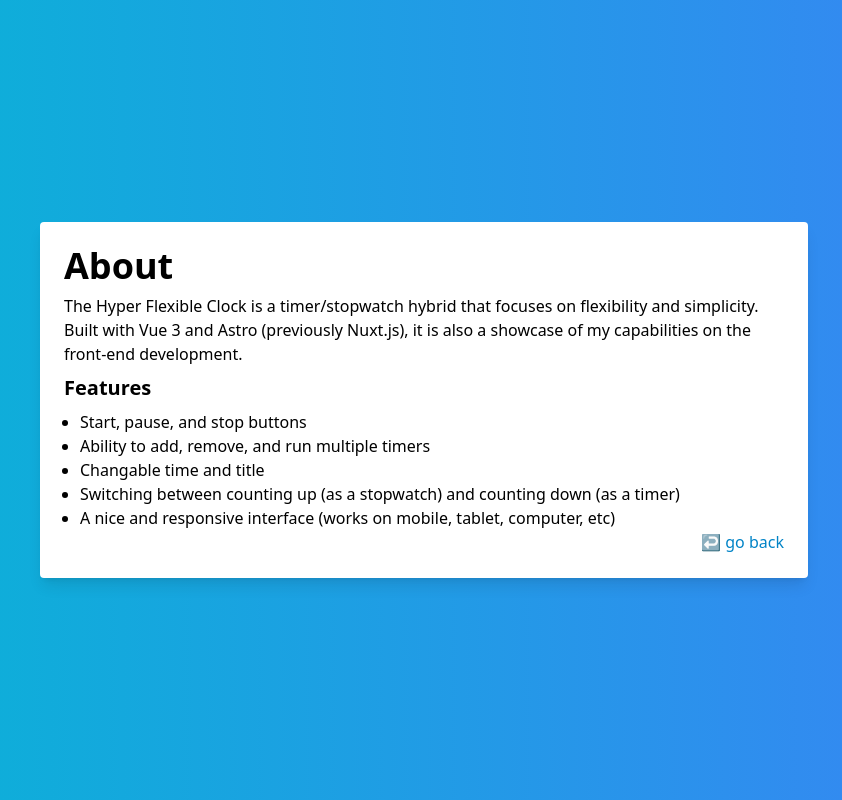
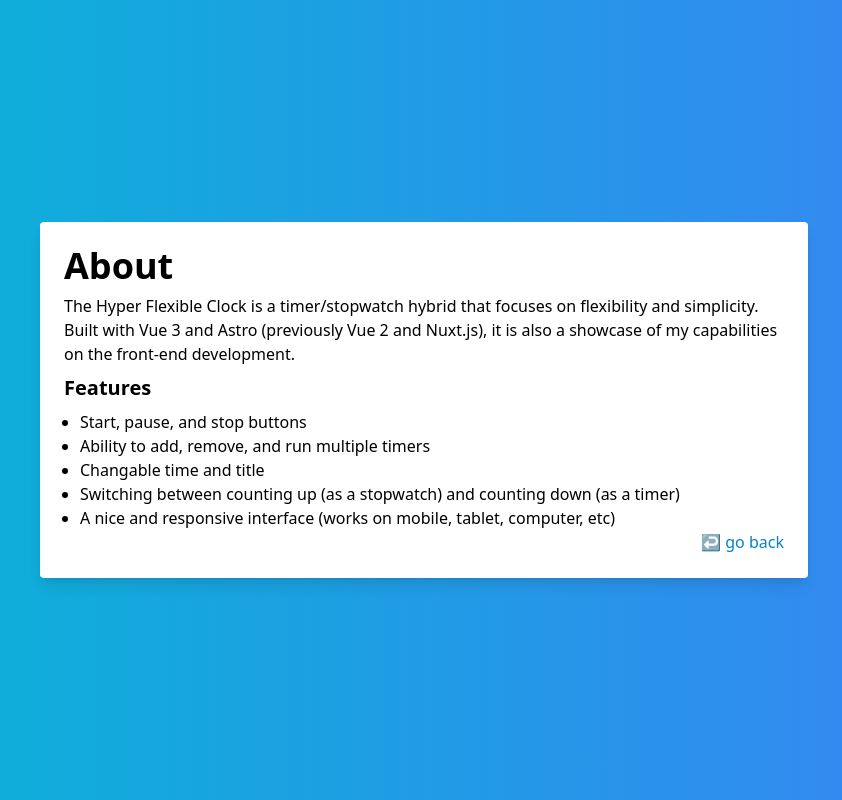
Before and after one commit to Hans5958/hyper-flexible-timer, an Astro site: page /hyper-flexible-timer/about in a window 1280 px wide. Shown: the whole page, without its empty margins (216-1058 px from the left). Built offline with nearby package versions, Linux system fonts and the light colour scheme; Astro itself is replaced by a stand-in of ours.

Commit message:
Add forgotten link on about page

```diff
--- a/src/pages/about.astro
+++ b/src/pages/about.astro
@@ -9,7 +9,7 @@
 	<main class='bg-gradient-to-r from-cyan-500 to-blue-500 h-full min-h-screen w-full p-4 flex justify-center align-center'>
 		<div class='wrapper p-6 bg-white shadow-lg hover:shadow-2xl max-w-screen-md m-auto rounded'>
 			<h1 class='text-4xl mb-2 font-semibold'>About</h1>
-			<p class='mb-2'>The Hyper Flexible Clock is a timer/stopwatch hybrid that focuses on flexibility and simplicity. Built with <a href="https://vuejs.org/">Vue 3</a> and <a href="https://astro.build/">Astro</a> (previously Nuxt.js), it is also a showcase of my capabilities on the front-end development.</p>
+			<p class='mb-2'>The Hyper Flexible Clock is a timer/stopwatch hybrid that focuses on flexibility and simplicity. Built with <a href="https://vuejs.org/">Vue 3</a> and <a href="https://astro.build/">Astro</a> (previously <a href="https://v2.vuejs.org/">Vue 2</a> and <a href="https://nuxtjs.org/">Nuxt.js</a>), it is also a showcase of my capabilities on the front-end development.</p>
 			<h2 class='text-xl mt-2 mb-2 font-semibold'>Features</h2>
 			<ul class='list-disc ml-4'>
 				<li>Start, pause, and stop buttons</li>
```
